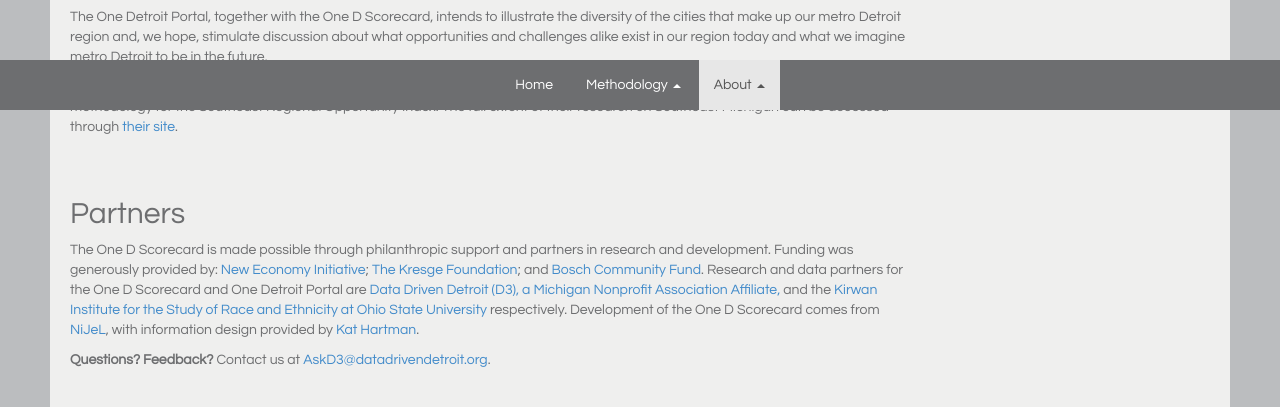
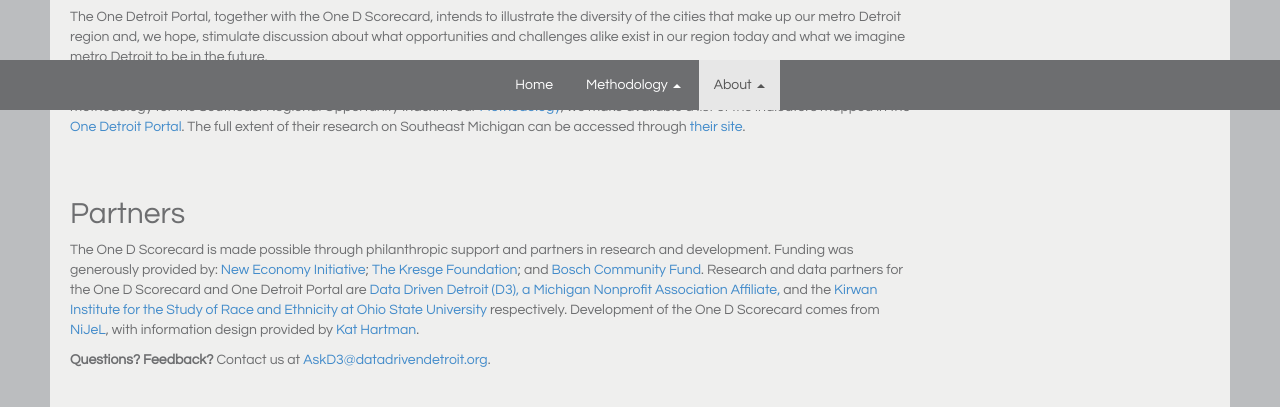
Before and after one commit to NiJeLorg/OneD-Scorecard, a plain HTML site: page about.html in a window 1280 px wide. Shown: the part 690-1097 px from the top of the page. Drawn offline with Linux system fonts and the light colour scheme.

Commit message:
fix link

```diff
--- a/about.html
+++ b/about.html
@@ -99,7 +99,7 @@
 		</p>
 										<p>The One Detroit Portal, together with the One D Scorecard, intends to illustrate the diversity of the cities that make up our metro Detroit region and, we hope, stimulate discussion about what opportunities and challenges alike exist in our region today and what we imagine metro Detroit to be in the future.
 		</p>
-										<p>The Kirwan Institute for the Study of Race and Ethnicity at Ohio State University provides the original data, index analysis, and methodology for the Southeast Regional Opportunity Index.  The full extent of their research on Southeast Michigan can be accessed through <a href="http://kirwaninstitute.osu.edu/opportunity-communities/mapping/">their site</a>.
+										<p>The Kirwan Institute for the Study of Race and Ethnicity at Ohio State University provides the original data, index analysis, and methodology for the Southeast Regional Opportunity Index.  In our <a href="methodology.html">Methodology</a>, we make available a list of the indicators mapped in the <a href="methodology.html#portal">One Detroit Portal</a>.  The full extent of their research on Southeast Michigan can be accessed through <a href="http://kirwaninstitute.osu.edu/opportunity-communities/mapping/">their site</a>.
 		</p>
 									</div>
 									<div class="bs-docs-section">
```
